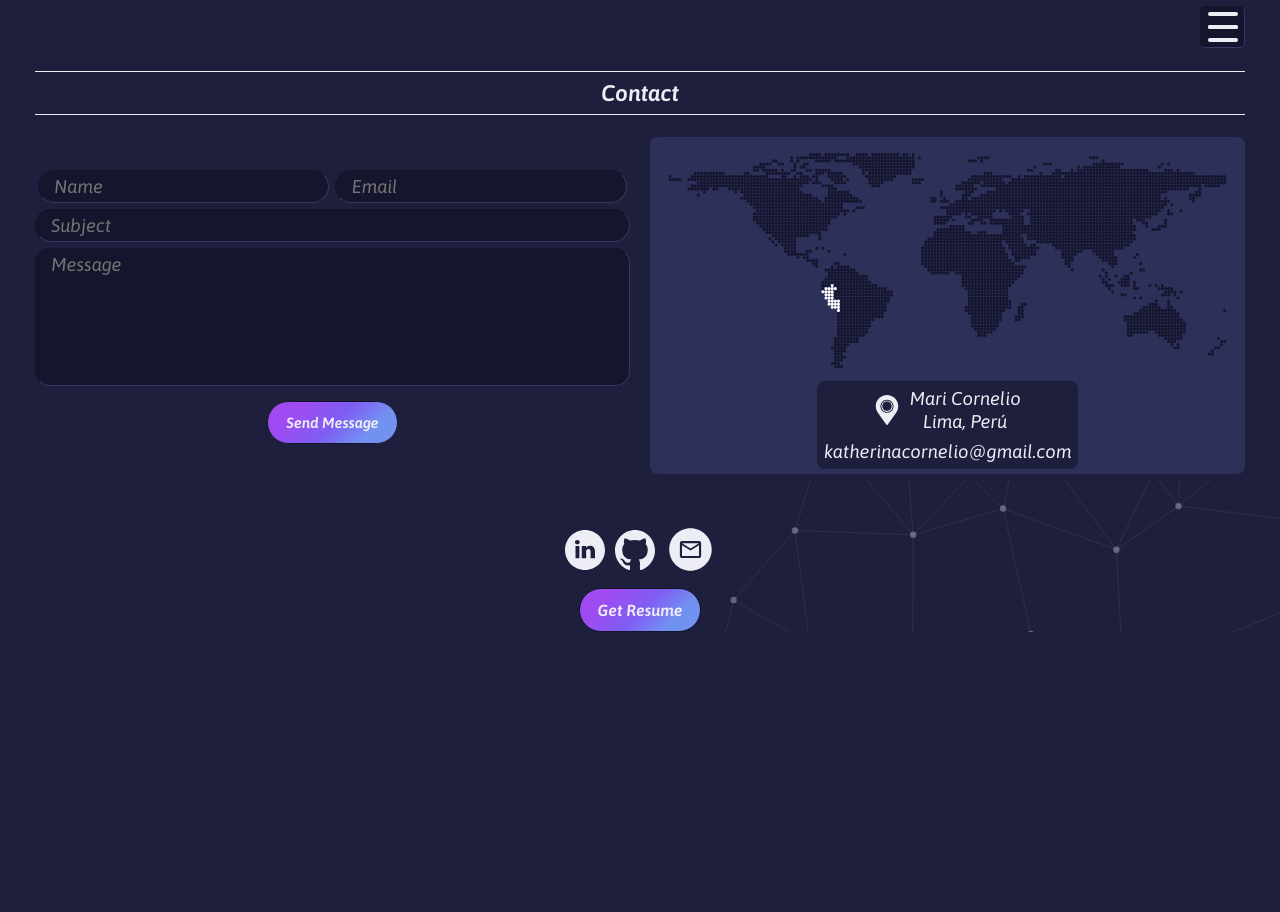
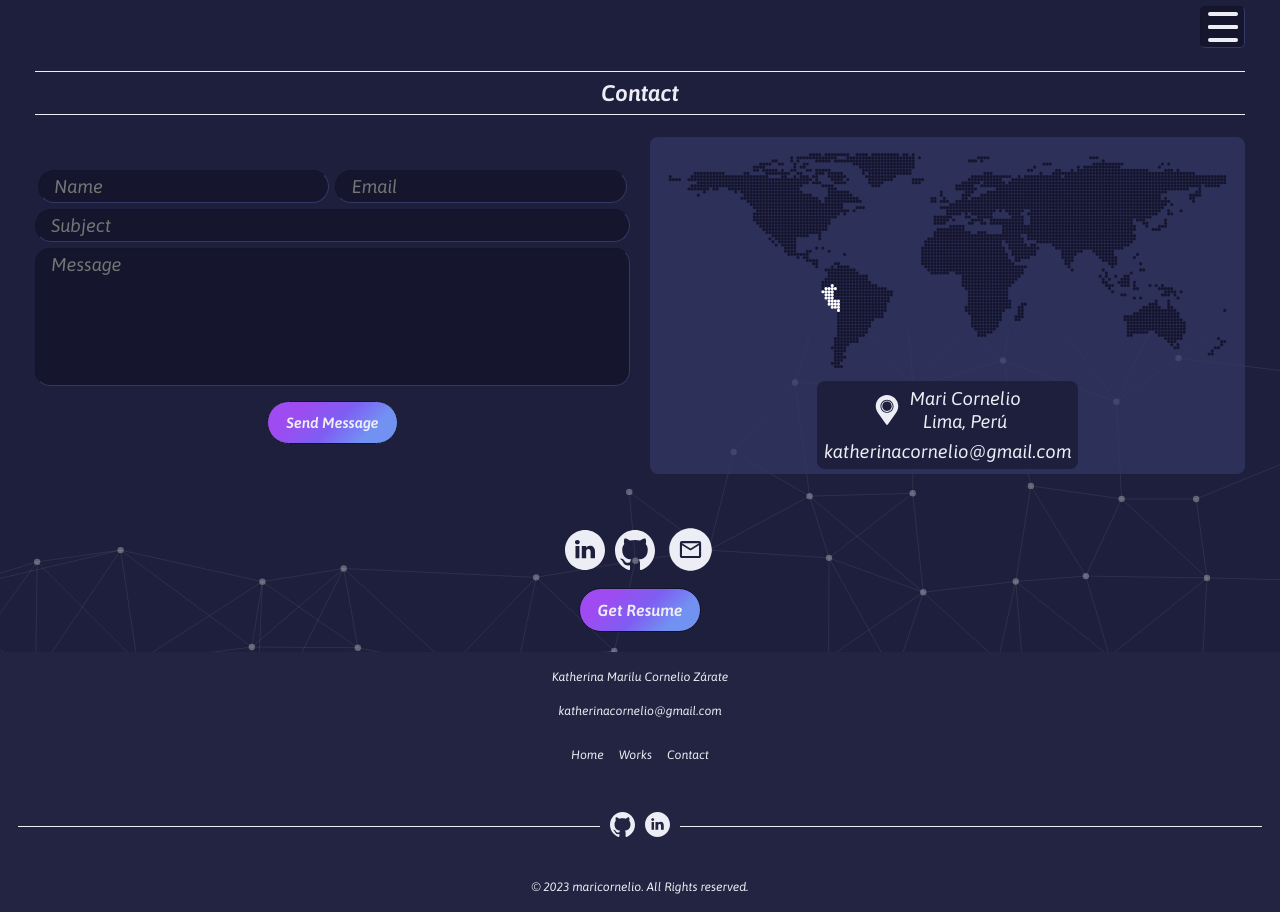
Before and after one commit to MariCornelio/Portfolio, an Angular app: page /contact in a window 1280 px wide. Before the commit the page ends 800 px from the top, so only its background shows below. Built offline with nearby package versions, Linux system fonts and the light colour scheme.

Commit message:
Rendering footer   - Animating componentContact   - fixing footer   - Adding links in the footer that lead to the top of the page

```diff
--- a/src/app/pages/contact/contact.component.css
+++ b/src/app/pages/contact/contact.component.css
@@ -5,6 +5,7 @@
   align-items: center;
   flex-direction: column;
   color: var(--font-color);
+  padding-bottom: 20px;
 }
 
 .container-contact > p {
--- a/src/app/pages/contact/contact.component.html
+++ b/src/app/pages/contact/contact.component.html
@@ -9,7 +9,7 @@
         </div>
         <input type="text" name="subject" placeholder="Subject" data-aos="zoom-in-up">
         <textarea rows="6" placeholder="Message" data-aos="zoom-in-up"></textarea>
-        <button data-aos="zoom-in-up">Send Message</button>
+        <button data-aos="zoom-in">Send Message</button>
       </form>
     </div>
     <div class="contact-img" data-aos="flip-up">
@@ -28,7 +28,7 @@
     </div>
   </section>
   <section class="contact-footer">
-    <div>
+    <div data-aos="zoom-in">
       <a href="https://www.linkedin.com/in/maricornelio/" target="_blank"><img src="../../../assets/linkedin-circle.svg"
           alt="linkedin"></a>
       <a href="https://github.com/MariCornelio" target="_blank"><img src="../../../assets/github-circle.svg"
@@ -36,6 +36,6 @@
       <a href="mailto:katherinacornelio@gmail.com?subject=Full%20Stack%20Developer:&body=Hola%20Mari Cornelio,%20"
         target="_blank"><img src="../../../assets/email-circle.svg" alt="email"></a>
     </div>
-    <a href="../../../assets/CV2023MariluCornelioATS.pdf" download>Get Resume</a>
+    <a href="../../../assets/CV2023MariluCornelioATS.pdf" download data-aos="zoom-in">Get Resume</a>
   </section>
 </article>
--- a/src/app/shared/footer/footer.component.css
+++ b/src/app/shared/footer/footer.component.css
@@ -0,0 +1,55 @@
+.footer-container {
+  display: flex;
+  justify-content: center;
+  align-items: center;
+  flex-direction: column;
+  width: 100%;
+  padding: 0.5rem;
+  color: var(--font-color);
+  background-color: var(--main-accent-color);
+}
+.footer-container * {
+  font-size: var(--step--2);
+  color: var(--font-color);
+  margin: 10px 0;
+}
+.footer-container > div {
+  display: flex;
+  justify-content: center;
+  align-items: center;
+  flex-wrap: wrap;
+}
+.footer-explore {
+  gap: 15px;
+}
+.footer-explore a {
+  text-decoration: none;
+  cursor: pointer;
+}
+.footer-explore a:hover {
+  border-bottom: 1px solid var(--font-color);
+}
+.footer-social {
+  width: 100%;
+  margin: 0 35px;
+  gap: 10px;
+}
+.footer-social img {
+  width: 25px;
+  height: 25px;
+}
+
+.footer-social::before {
+  content: "";
+  width: calc(50% - 50px);
+  height: 1px;
+  display: block;
+  background-color: var(--font-color);
+}
+.footer-social::after {
+  content: "";
+  width: calc(50% - 50px);
+  height: 1px;
+  display: block;
+  background-color: var(--font-color);
+}
--- a/src/app/shared/footer/footer.component.html
+++ b/src/app/shared/footer/footer.component.html
@@ -0,0 +1,16 @@
+<article class="footer-container">
+  <p>Katherina Marilu Cornelio Zárate</p>
+  <p>katherinacornelio@gmail.com</p>
+  <div class="footer-explore">
+    <a (click)="onClick('home')">Home</a>
+    <a (click)="onClick('works')">Works</a>
+    <a (click)="onClick('contact')">Contact</a>
+  </div>
+  <div class="footer-social">
+    <a href="https://github.com/MariCornelio" target="_blank"><img src="../../../assets/github-circle.svg"
+        alt="github-circle"></a>
+    <a href="https://www.linkedin.com/in/maricornelio/" target="_blank"><img src="../../../assets/linkedin-circle.svg"
+        alt="linkedin"></a>
+  </div>
+  <p>© 2023 maricornelio. All Rights reserved.</p>
+</article>
--- a/src/app/shared/footer/footer.component.ts
+++ b/src/app/shared/footer/footer.component.ts
@@ -1,10 +1,25 @@
 import { Component } from '@angular/core';
+import { Router } from '@angular/router';
 
 @Component({
   selector: 'app-footer',
   templateUrl: './footer.component.html',
-  styleUrls: ['./footer.component.css']
+  styleUrls: ['./footer.component.css'],
 })
 export class FooterComponent {
-
+  constructor(private router: Router) {}
+  onClick(value: string) {
+    if (value === 'home') {
+      this.router.navigate(['']);
+      window.scrollTo({ top: 0 });
+    }
+    if (value === 'works') {
+      this.router.navigate(['works']);
+      window.scrollTo({ top: 0 });
+    }
+    if (value === 'contact') {
+      this.router.navigate(['contact']);
+      window.scrollTo({ top: 0 });
+    }
+  }
 }
```
